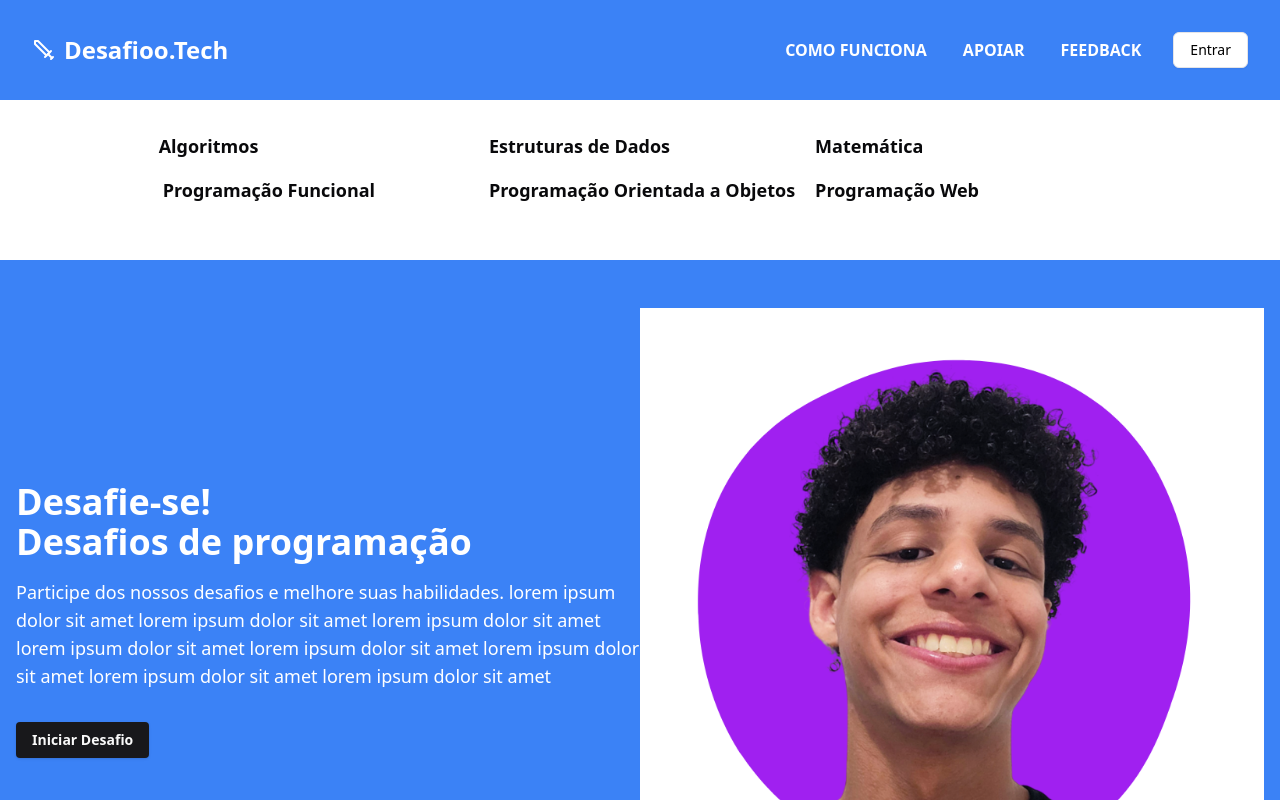
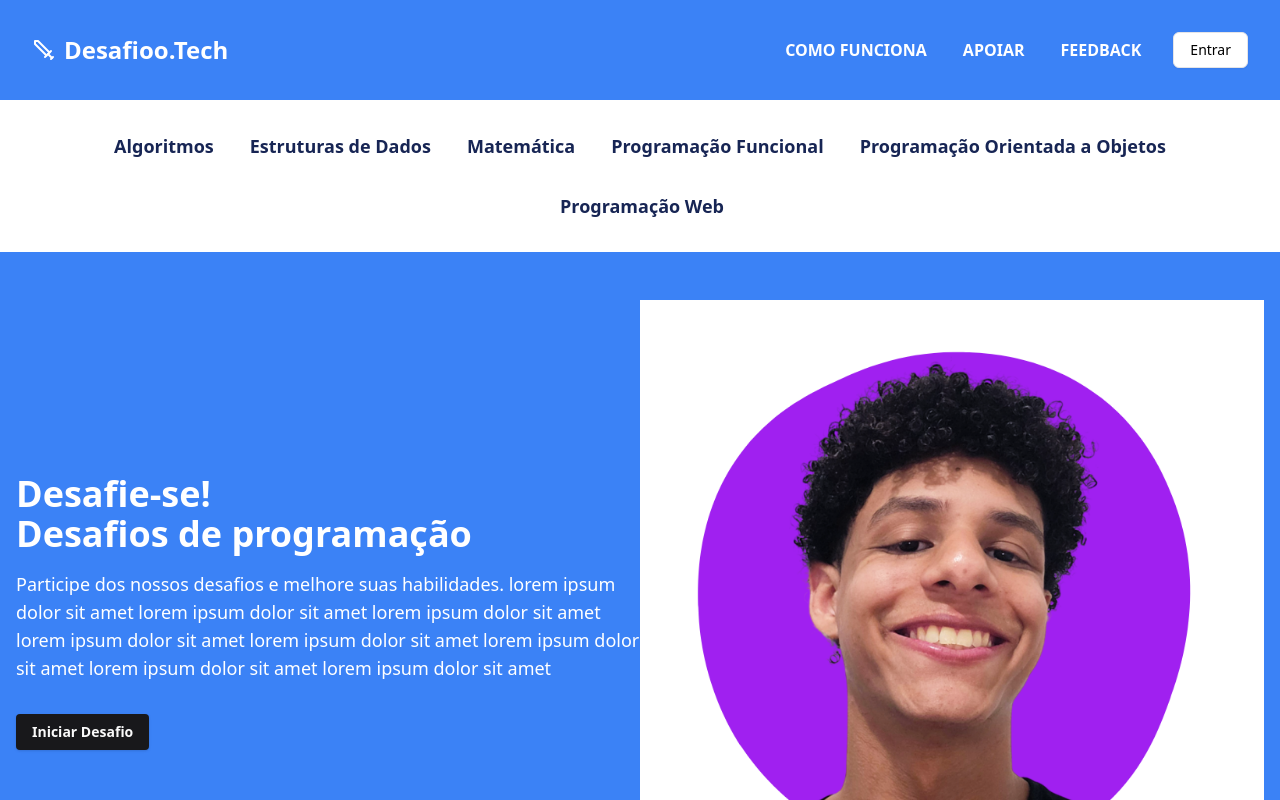
Before and after one commit to ArthurSilv4/front-desafioo.tech, a Next.js app: page / in a window 1280 px wide. Shown: the top 800 px of the page. Built offline with nearby package versions, Linux system fonts and the light colour scheme.

Commit message:
atualizacao das cores

```diff
--- a/src/components/Layout/Main/CTA/page.tsx
+++ b/src/components/Layout/Main/CTA/page.tsx
@@ -12,7 +12,7 @@ const cta = {
 
 export function CTA() {
   return (
-    <section className="my-6 bg-blue-500 text-white">
+    <section className="bg-blue-500 text-white">
       <div className="container mx-auto px-4">
         <div className="flex justify-between items-center py-12">
           <div className="text-center md:text-start py-12 md:max-w-[50%] w-full">
--- a/src/components/Layout/Main/CategoryList/page.tsx
+++ b/src/components/Layout/Main/CategoryList/page.tsx
@@ -16,12 +16,15 @@ const categories = [
 
 export function CategoryList() {
   return (
-    <section>
+    <section className="text-blue-950">
       <NavigationMenu className="container mx-auto px-4 py-8">
-        <NavigationMenuList className="grid grid-cols-2 md:grid-cols-3 gap-4">
+        <NavigationMenuList className="flex flex-wrap justify-center gap-8">
           {categories.map((category) => (
             <NavigationMenuItem key={category} className="text-lg font-bold">
-              <NavigationMenuLink href={`/category/${category}`}>
+              <NavigationMenuLink
+                href={`/category/${category}`}
+                className="hover:underline"
+              >
                 {category}
               </NavigationMenuLink>
             </NavigationMenuItem>
```
Also changed, not shown: 1 other file (tests, documents, lock files or other folders).
